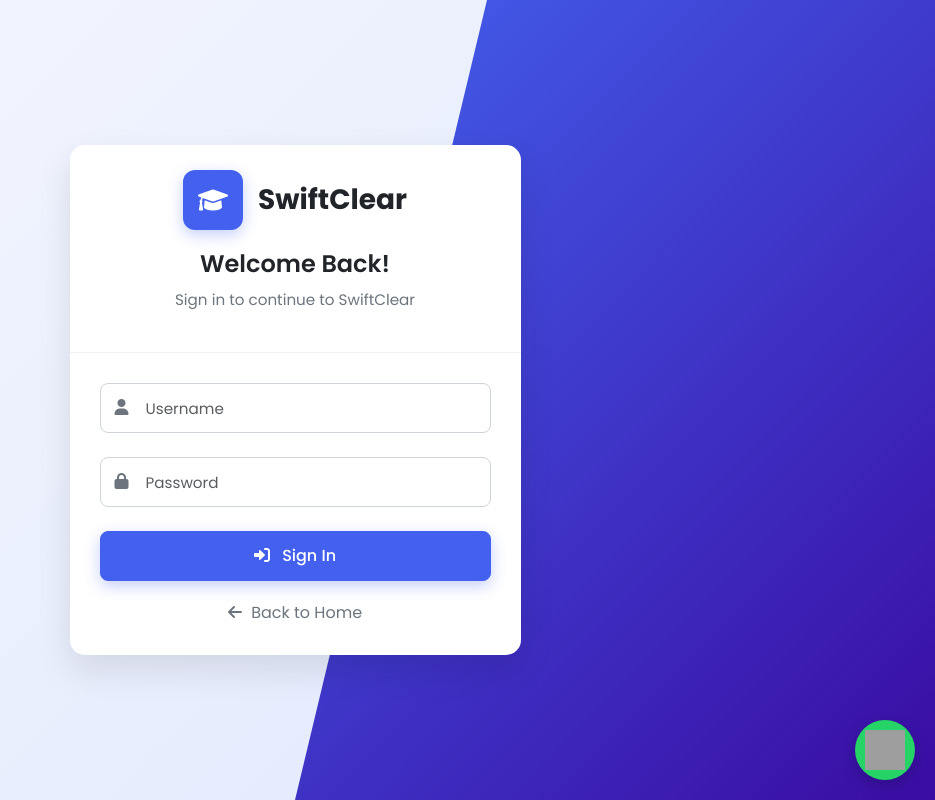
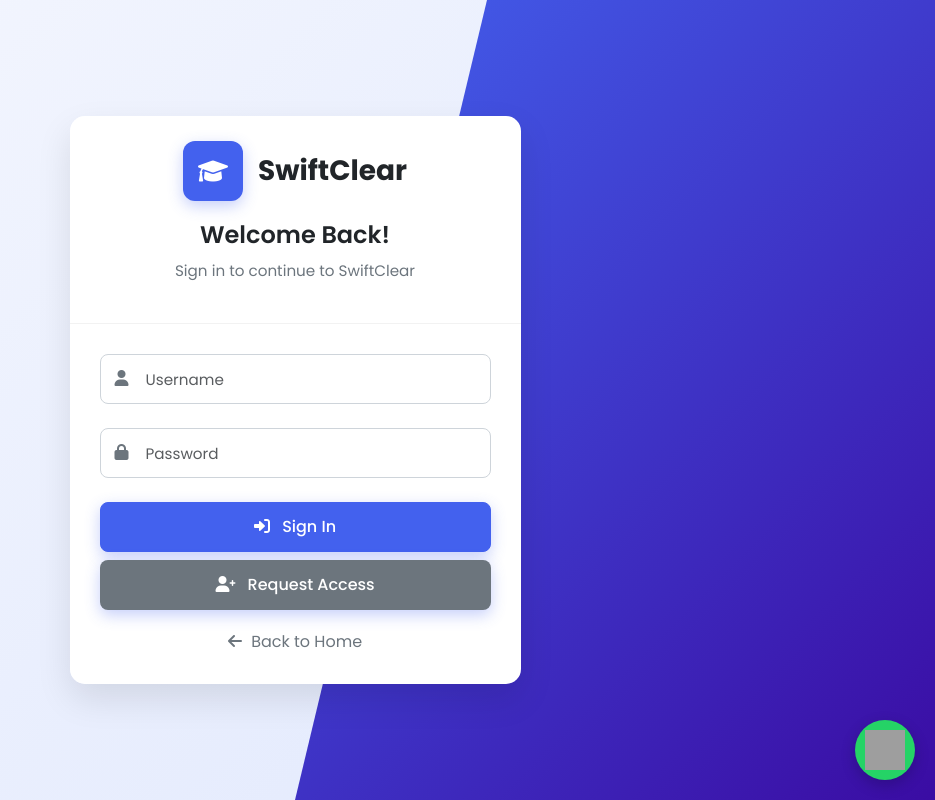
Before and after one commit to Danmugo-coder/Cleartrack, a Django app: page /accounts/login/ in a window 1280 px wide. Shown: the whole page, without its empty margins (345-1280 px from the left). Run offline with Django 5.2, Linux system fonts and the light colour scheme; grey boxes are pictures that could not be loaded.

Commit message:
Added Request Access feature and form logic

```diff
--- a/accounts/templates/accounts/login.html
+++ b/accounts/templates/accounts/login.html
@@ -112,7 +112,8 @@
         padding-left: 45px;
     }
 
-    .login-btn {
+    .login-btn,
+    .request-access-btn {
         height: 50px;
         border-radius: 8px;
         font-weight: 500;
@@ -123,6 +124,15 @@
     .login-btn:hover {
         transform: translateY(-2px);
         box-shadow: 0 8px 20px rgba(67, 97, 238, 0.4);
+    }
+
+    .request-access-btn {
+        background-color: #6c757d;
+        color: white;
+    }
+
+    .request-access-btn:hover {
+        background-color: #5a6268;
     }
 
     .back-home {
@@ -163,6 +173,14 @@
                     </div>
 
                     <div class="login-body">
+                        {% if messages %}
+                            {% for message in messages %}
+                                <div class="alert alert-{{ message.tags }} mt-2">
+                                    {{ message }}
+                                </div>
+                            {% endfor %}
+                        {% endif %}
+
                         <form method="post">
                             {% csrf_token %}
 
@@ -172,9 +190,7 @@
                                 </div>
                                 <input type="text" class="form-control" id="{{ form.username.id_for_label }}" name="{{ form.username.html_name }}" placeholder="Username" required>
                                 {% if form.username.errors %}
-                                    <div class="text-danger mt-2">
-                                        {{ form.username.errors }}
-                                    </div>
+                                    <div class="text-danger mt-2">{{ form.username.errors }}</div>
                                 {% endif %}
                             </div>
 
@@ -184,15 +200,17 @@
                                 </div>
                                 <input type="password" class="form-control" id="{{ form.password.id_for_label }}" name="{{ form.password.html_name }}" placeholder="Password" required>
                                 {% if form.password.errors %}
-                                    <div class="text-danger mt-2">
-                                        {{ form.password.errors }}
-                                    </div>
+                                    <div class="text-danger mt-2">{{ form.password.errors }}</div>
                                 {% endif %}
                             </div>
 
                             <div class="d-grid gap-2">
                                 <button type="submit" class="btn btn-primary login-btn">
                                     <i class="fas fa-sign-in-alt me-2"></i> Sign In
+                                </button>
+
+                                <button type="button" class="btn request-access-btn" data-bs-toggle="modal" data-bs-target="#requestAccessModal">
+                                    <i class="fas fa-user-plus me-2"></i> Request Access
                                 </button>
                             </div>
                         </form>
@@ -208,4 +226,42 @@
         </div>
     </div>
 </section>
+
+<!-- Request Access Modal -->
+<div class="modal fade" id="requestAccessModal" tabindex="-1" aria-labelledby="requestAccessModalLabel" aria-hidden="true">
+    <div class="modal-dialog">
+        <form method="post" action="/request-access/" class="modal-content">
+            {% csrf_token %}
+            <div class="modal-header">
+                <h5 class="modal-title" id="requestAccessModalLabel">Request Access</h5>
+                <button type="button" class="btn-close" data-bs-dismiss="modal" aria-label="Close"></button>
+            </div>
+            <div class="modal-body">
+                <div class="mb-3">
+                    <label for="firstName" class="form-label">First Name</label>
+                    <input type="text" class="form-control" id="firstName" name="first_name" required>
+                </div>
+                <div class="mb-3">
+                    <label for="lastName" class="form-label">Last Name</label>
+                    <input type="text" class="form-control" id="lastName" name="last_name" required>
+                </div>
+                <div class="mb-3">
+                    <label for="email" class="form-label">Email Address</label>
+                    <input type="email" class="form-control" id="email" name="email" required>
+                </div>
+                <div class="mb-3">
+                    <label for="username" class="form-label">Preferred Username</label>
+                    <input type="text" class="form-control" id="username" name="username" required>
+                </div>
+                <div class="mb-3">
+                    <label for="password" class="form-label">Password</label>
+                    <input type="password" class="form-control" id="password" name="password" required>
+                </div>
+            </div>
+            <div class="modal-footer">
+                <button type="submit" class="btn btn-primary">Submit Request</button>
+            </div>
+        </form>
+    </div>
+</div>
 {% endblock %}
--- a/accounts/views.py
+++ b/accounts/views.py
@@ -243,3 +243,34 @@ def create_my_superuser(request):
         user.save()
         return HttpResponse("✅ Superuser created. You can now log in at /admin/")
     return HttpResponse("ℹ️ Superuser already exists.")
+
+from django.shortcuts import redirect
+from django.contrib import messages
+from django.contrib.auth.models import User
+
+def request_access(request):
+    if request.method == 'POST':
+        first_name = request.POST.get('first_name')
+        last_name = request.POST.get('last_name')
+        email = request.POST.get('email')
+        username = request.POST.get('username')
+        password = request.POST.get('password')
+
+        if User.objects.filter(username=username).exists():
+            messages.error(request, 'Username already exists.')
+        elif User.objects.filter(email=email).exists():
+            messages.error(request, 'Email already registered.')
+        else:
+            user = User.objects.create_user(
+                username=username,
+                email=email,
+                password=password,
+                first_name=first_name,
+                last_name=last_name
+            )
+            user.is_active = False  # Admin must activate them later
+            user.save()
+            messages.success(request, 'Request submitted! Admin will activate your account.')
+
+        return redirect(request.META.get('HTTP_REFERER', '/'))
+    return redirect('/')
--- a/cleartrack/urls.py
+++ b/cleartrack/urls.py
@@ -3,6 +3,7 @@ from django.urls import path, include
 from django.conf import settings
 from django.conf.urls.static import static
 from accounts.views import create_my_superuser  # ✅ Import the view
+from accounts.views import request_access  # ✅ Import request access view
 
 urlpatterns = [
     path("admin/", admin.site.urls),
@@ -11,6 +12,7 @@ urlpatterns = [
     path("accounts/", include("accounts.urls")),
     path("dashboard/", include("dashboard.urls")),
     path("clearance/", include("clearance.urls")),
+    path("request-access/", request_access, name="request_access"),  # ✅ New line
 ]
 
 if settings.DEBUG:
--- a/core/templates/core/base.html
+++ b/core/templates/core/base.html
@@ -879,3 +879,41 @@
     {% block extra_js %}{% endblock %}
 </body>
 </html>
+
+<!-- Request Access Modal -->
+<div class="modal fade" id="requestAccessModal" tabindex="-1" aria-labelledby="requestAccessModalLabel" aria-hidden="true">
+    <div class="modal-dialog">
+        <form method="post" action="/request-access/" class="modal-content">
+            {% csrf_token %}
+            <div class="modal-header">
+                <h5 class="modal-title" id="requestAccessModalLabel">Request Access</h5>
+                <button type="button" class="btn-close" data-bs-dismiss="modal" aria-label="Close"></button>
+            </div>
+            <div class="modal-body">
+                <div class="mb-3">
+                    <label for="firstName" class="form-label">First Name</label>
+                    <input type="text" class="form-control" id="firstName" name="first_name" required>
+                </div>
+                <div class="mb-3">
+                    <label for="lastName" class="form-label">Last Name</label>
+                    <input type="text" class="form-control" id="lastName" name="last_name" required>
+                </div>
+                <div class="mb-3">
+                    <label for="emailAddress" class="form-label">Email Address</label>
+                    <input type="email" class="form-control" id="emailAddress" name="email" required>
+                </div>
+                <div class="mb-3">
+                    <label for="username" class="form-label">Preferred Username</label>
+                    <input type="text" class="form-control" id="username" name="username" required>
+                </div>
+                <div class="mb-3">
+                    <label for="password" class="form-label">Password</label>
+                    <input type="password" class="form-control" id="password" name="password" required>
+                </div>
+            </div>
+            <div class="modal-footer">
+                <button type="submit" class="btn btn-primary">Submit Request</button>
+            </div>
+        </form>
+    </div>
+</div>
```
